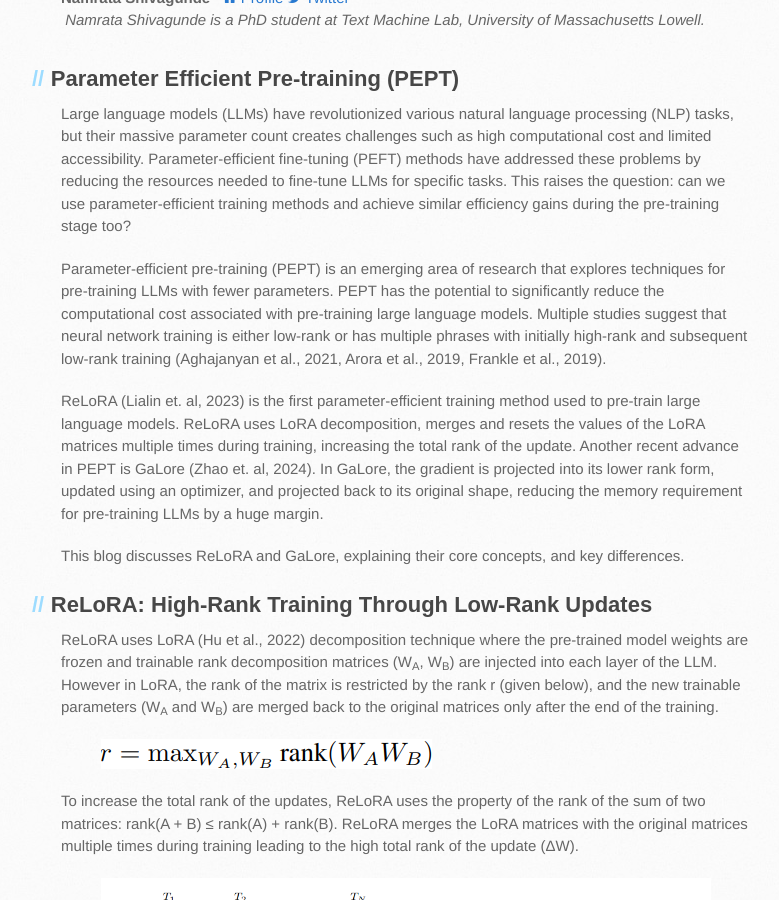
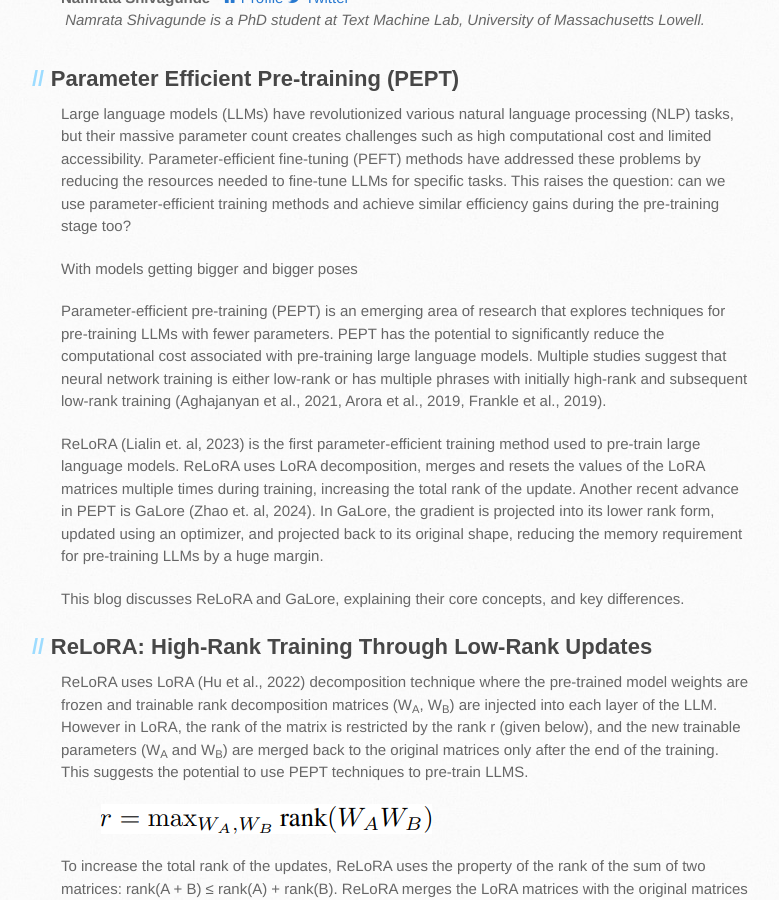
Before and after one commit to text-machine-lab/blog, a Jekyll site: the page docs/2024/pept_relora_n_galore/index.html, which Jekyll copies as it is, in a window 1280 px wide and 900 px high, scrolled down 459 px. Shown: the whole window, without its empty margins (109-888 px from the left). Built offline with Jekyll 4.4.1, drawn with Linux system fonts in a browser that asks for light colours; nearby versions of some CDN libraries; a script that is not in the unit is left out; comment, search, counter and statistics services are not loaded.

Commit message:
Update index.html

```diff
--- a/docs/2024/pept_relora_n_galore/index.html
+++ b/docs/2024/pept_relora_n_galore/index.html
@@ -149,13 +149,14 @@
 <h2 id="intro">Parameter Efficient Pre-training (PEPT)</h2>
 
 	<p>Large language models (LLMs) have revolutionized various natural language processing (NLP) tasks, but their massive parameter count creates challenges such as high computational cost and limited accessibility. Parameter-efficient fine-tuning (PEFT) methods have addressed these problems by reducing the resources needed to fine-tune LLMs for specific tasks. This raises the question: can we use parameter-efficient training methods and achieve similar efficiency gains during the pre-training stage too?</p>
+	<p>With models getting bigger and bigger poses </p>
 	<p>Parameter-efficient pre-training (PEPT) is an emerging area of research that explores techniques for pre-training LLMs with fewer parameters. PEPT has the potential to significantly reduce the computational cost associated with pre-training large language models. Multiple studies suggest that neural network training is either low-rank or has multiple phrases with initially high-rank and subsequent low-rank training (Aghajanyan et al., 2021, Arora et al., 2019, Frankle et al., 2019).</p>
 	<p>ReLoRA (Lialin et. al, 2023)  is the first parameter-efficient training method used to pre-train large language models. ReLoRA uses LoRA decomposition, merges and resets the values of the LoRA matrices multiple times during training, increasing the total rank of the update. Another recent advance in PEPT is GaLore (Zhao et. al, 2024). In GaLore, the gradient is projected into its lower rank form, updated using an optimizer, and projected back to its original shape, reducing the memory requirement for pre-training LLMs by a huge margin.</p>
 	<p>This blog discusses ReLoRA and GaLore, explaining their core concepts, and key differences.
 
 <h2 id="relora">ReLoRA: High-Rank Training Through Low-Rank Updates</h2>
 
-	<p>ReLoRA uses LoRA (Hu et al., 2022) decomposition technique where the pre-trained model weights are frozen and trainable rank decomposition matrices (W<sub>A</sub>, W<sub>B</sub>) are injected into each layer of the LLM. However in LoRA, the rank of the matrix is restricted by the rank r (given below), and the new trainable parameters (W<sub>A</sub> and W<sub>B</sub>) are merged back to the original matrices only after the end of the training. </p>
+	<p>ReLoRA uses LoRA (Hu et al., 2022) decomposition technique where the pre-trained model weights are frozen and trainable rank decomposition matrices (W<sub>A</sub>, W<sub>B</sub>) are injected into each layer of the LLM. However in LoRA, the rank of the matrix is restricted by the rank r (given below), and the new trainable parameters (W<sub>A</sub> and W<sub>B</sub>) are merged back to the original matrices only after the end of the training. This suggests the potential to use PEPT techniques to pre-train LLMS. </p>
 
 	<figure>
 		<img src="/blog/assets/images/relora-rank-property.png" />
```
